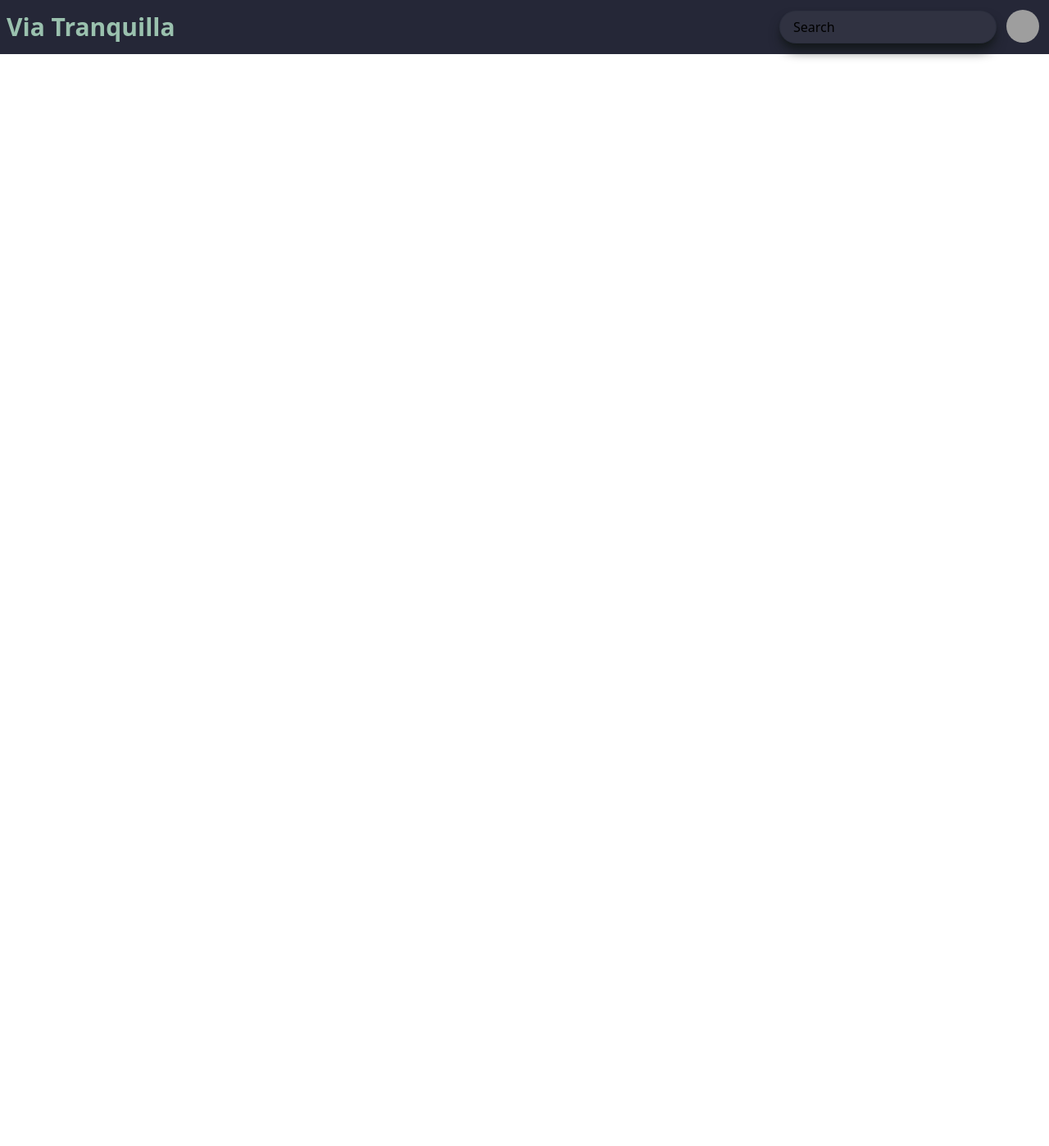
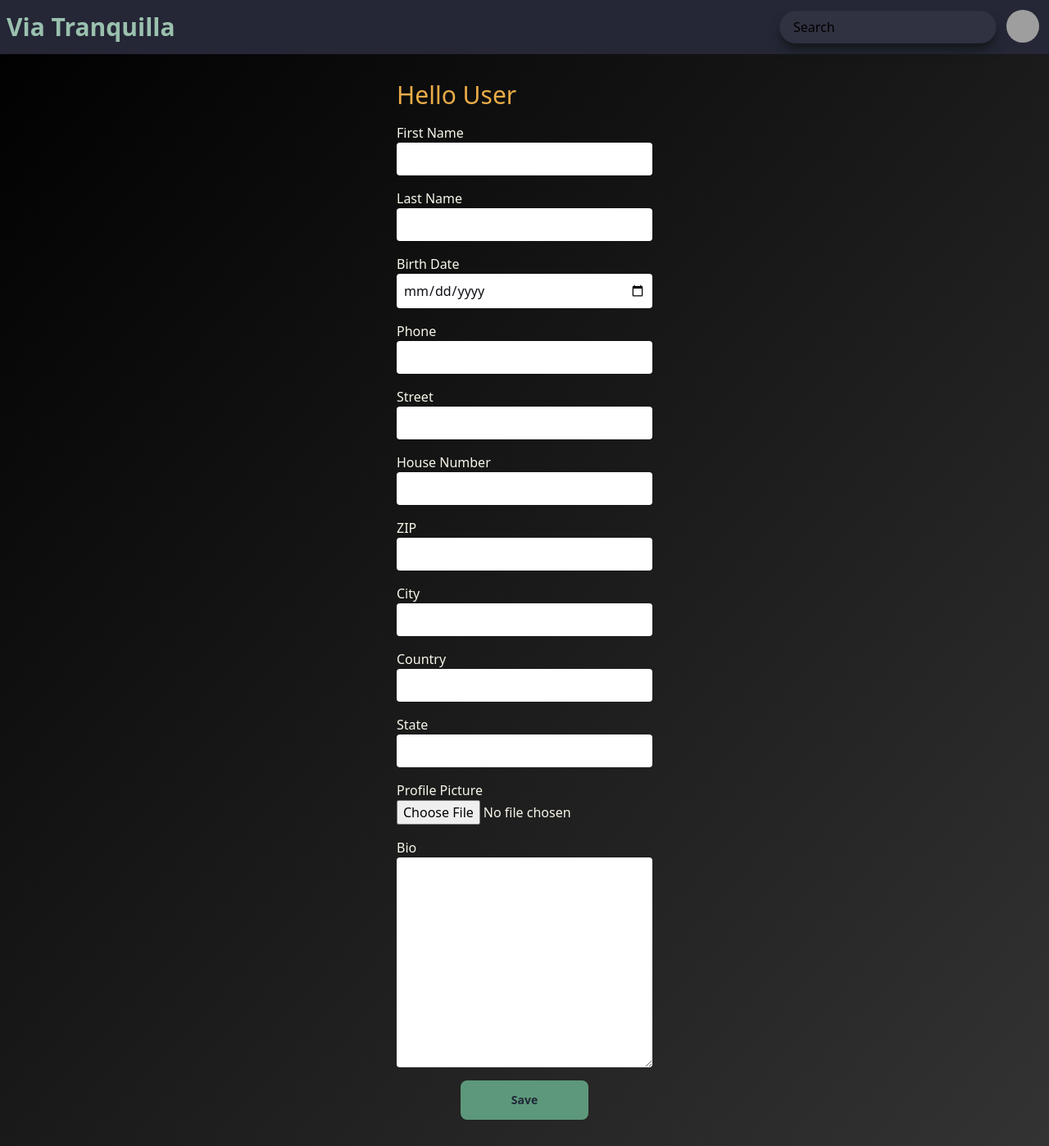
Before and after one commit to WebForChange/viatranquilla-full-stack, a React (Vite) app in the folder frontend/: page /user/edit/1 in a window 1280 px wide. Before the commit this address had no page. Shown: the whole page at 82% size. Before the commit the page ends 800 px from the top, so only its background shows below. Built offline with nearby package versions, Linux system fonts and the light colour scheme; grey boxes are pictures that could not be loaded.

Commit message:
profileform styled

```diff
--- a/frontend/src/App.jsx
+++ b/frontend/src/App.jsx
@@ -6,6 +6,7 @@ import Trips from "./pages/Trips";
 import TripDetails from "./pages/TripDetails";
 import Login from "./components/login/Login";
 import Register from "./components/register/Register";
+import ProfileForm from "./components/profile/ProfileForm";
 
 export default function App() {
   return (
@@ -16,6 +17,7 @@ export default function App() {
         <Route path="/" element={<Home />} />
         <Route path="/user/:id" element={<Userprofile />} />
         <Route path="/user" element={<Userprofile />} />
+        <Route path="/user/edit/:id" element={<ProfileForm />} />
         <Route path="/trips" element={<Trips />} />
         <Route path="/tripdetails" element={<TripDetails />} />
         <Route path="/login" element={<Login />} />
--- a/frontend/src/components/profile/ProfileForm.jsx
+++ b/frontend/src/components/profile/ProfileForm.jsx
@@ -1,9 +1,11 @@
 import { useState, useContext } from 'react';
 import axios from 'axios';
-import { AuthContext } from '../../context/AuthContext';
+import { AuthContext } from '../../contexts/AuthProvider';
+import { useParams } from 'react-router';
 
 export default function ProfileForm() {
-    //const { user } = useContext(AuthContext);
+    const { user } = useContext(AuthContext);
+    const { id } = useParams();
 
     // user.id is the id of the logged in user from login state user.id
 
@@ -33,6 +35,15 @@ export default function ProfileForm() {
     async function handleSubmit(event) {
         event.preventDefault();
         try {
+            const response = await axios.put(`http://localhost:3000/.../${id}`, userData, {
+                withCredentials: true,  // Include this if you are using cookies for authentication
+                headers: {
+                    'Content-Type': 'application/json',
+                    'Access-Control-Allow-Origin': 'http://localhost:5173',
+                },
+                body: JSON.stringify(userData)
+            });
+            console.log(response.data);
             console.log(response);
         } catch (error) {
             console.log(error);
@@ -40,57 +51,60 @@ export default function ProfileForm() {
     }
 
     return (
-        <div>
-            <form>
-                <div>
+        <div className='p-8 text-eggshell-700 flex justify-center items-center'>
+            <form className='flex flex-col space-y-4 justify-between'>
+                <h2 className='text-3xl text-sunset-400'>Hello User</h2>
+                <div className='flex flex-col'>
                     <label htmlFor="firstname">First Name</label>
-                    <input type="text" id="firstname" value={userData.firstname} onChange={handleChange}/>
+                    <input type="text" id="firstname" className='rounded p-2 text-delft_blue-100' value={userData.firstname} onChange={handleChange}/>
                 </div>
-                <div>
+                <div className='flex flex-col'>
                     <label htmlFor="lastname">Last Name</label>
-                    <input type="text" id="lastname" value={userData.lastname} onChange={handleChange}/>
+                    <input type="text" id="lastname" className='rounded p-2 text-delft_blue-100' value={userData.lastname} onChange={handleChange}/>
                 </div>
-                <div>
+                <div className='flex flex-col'>
                     <label htmlFor="birthdate">Birth Date</label>
-                    <input type="date" id="birthdate" value={userData.birthdate} onChange={handleChange}/>
+                    <input type="date" id="birthdate" className='rounded p-2 text-delft_blue-100' value={userData.birthdate} onChange={handleChange}/>
                 </div>
-                <div>
+                <div className='flex flex-col'>
                     <label htmlFor="phone">Phone</label>
-                    <input type="tel" id="phone" value={userData.phone} onChange={handleChange}/>
+                    <input type="tel" id="phone" className='rounded p-2 text-delft_blue-100' value={userData.phone} onChange={handleChange}/>
                 </div>
-                <div>
+                <div className='flex flex-col'>
                     <label htmlFor="street">Street</label>
-                    <input type="text" id="street" value={userData.street} onChange={handleChange}/>
+                    <input type="text" id="street" className='rounded p-2 text-delft_blue-100' value={userData.street} onChange={handleChange}/>
                 </div>
-                <div>
+                <div className='flex flex-col'>
                     <label htmlFor="housenumber">House Number</label>
-                    <input type="text" id="housenumber" value={userData.housenumber} onChange={handleChange}/>
+                    <input type="text" id="housenumber" className='rounded p-2 text-delft_blue-100' value={userData.housenumber} onChange={handleChange}/>
                 </div>
-                <div>
+                <div className='flex flex-col'>
                     <label htmlFor="zip">ZIP</label>
-                    <input type="text" id="zip" value={userData.zip} onChange={handleChange}/>
+                    <input type="text" id="zip" className='rounded p-2 text-delft_blue-100' value={userData.zip} onChange={handleChange}/>
                 </div>
-                <div>
+                <div className='flex flex-col'>
                     <label htmlFor="city">City</label>
-                    <input type="text" id="city" value={userData.city} onChange={handleChange}/>
+                    <input type="text" id="city" className='rounded p-2 text-delft_blue-100' value={userData.city} onChange={handleChange}/>
                 </div>
-                <div>
+                <div className='flex flex-col'>
                     <label htmlFor="country">Country</label>
-                    <input type="text" id="country" value={userData.country} onChange={handleChange}/>
+                    <input type="text" id="country" className='rounded p-2 text-delft_blue-100' value={userData.country} onChange={handleChange}/>
                 </div>
-                <div>
+                <div className='flex flex-col'>
                     <label htmlFor="state">State</label>
-                    <input type="text" id="state" value={userData.state} onChange={handleChange}/>
+                    <input type="text" id="state" className='rounded p-2 text-delft_blue-100' value={userData.state} onChange={handleChange}/>
                 </div>
-                <div>
+                <div className='flex flex-col'>
                     <label htmlFor="profilepicture">Profile Picture</label>
                     <input type="file" id="profilepicture" value={userData.profilepicture} onChange={handleChange}/>
                 </div>
-                <div>
+                <div className='flex flex-col'>
                     <label htmlFor="bio">Bio</label>
-                    <textarea id="bio" rows="10" cols="30" value={userData.bio} onChange={handleChange}></textarea>
+                    <textarea id="bio" className='rounded p-2 text-delft_blue-100' rows="10" cols="30" value={userData.bio} onChange={handleChange}></textarea>
                 </div>
-                <button type="submit" onClick={handleSubmit}>Save</button>
+                <div className='flex justify-center'>
+                <button type="submit" className='btn w-1/2 bg-cambridge_blue-400 hover:bg-cambridge_blue-600 border-none' onClick={handleSubmit}>Save</button>
+                </div>
             </form>
         </div>
     );
--- a/frontend/src/components/profilecomp/Profileheader.jsx
+++ b/frontend/src/components/profilecomp/Profileheader.jsx
@@ -1,5 +1,5 @@
 import React, { useEffect, useState, useContext } from "react";
-import { useParams } from "react-router-dom";
+import { Link, useParams } from "react-router-dom";
 import {DataContext} from "../../contexts/DataContextProvider";
 
 function Profileheader() {
@@ -21,9 +21,8 @@ function Profileheader() {
             alt="profile"
             className="rounded-full h-24 w-24 lg:w-48 lg:h-48 mb-4"
           />
-          <button className="bg-sunset-400 hover:bg-sunset-500 text-white font-bold py-2 px-4 rounded-full mb-4">
-            Edit Profile
-          </button>
+          <button className="bg-sunset-400 hover:bg-sunset-500 text-white font-bold py-2 px-4 rounded-full mb-4"><Link to={`/user/edit/${id}`}>Edit Profile</Link></button>
+
         </div>
         <div className="flex flex-col items-center">
           <h1 className="text-5xl lg:text-8xl font-bold mb-4 bg-gradient-to-br from-cambridge_blue-400 to-delft_blue-700 bg-clip-text text-transparent uppercase">
```
